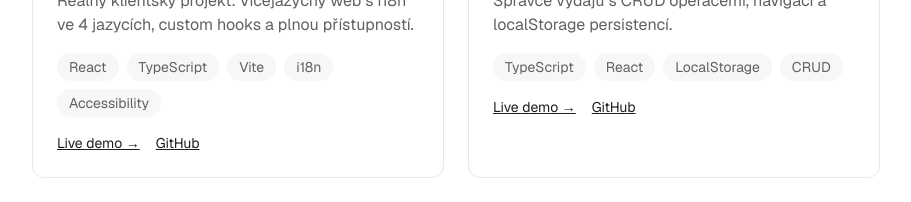
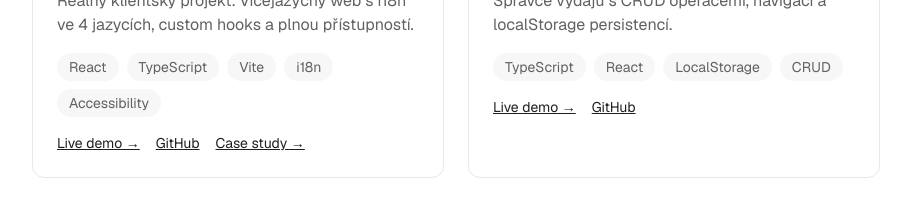
Before and after one commit to LazyTanakaS/Next.js-, a Next.js app: page / in a window 1280 px wide. Shown: the part 1160-1362 px from the top of the page, without its empty margins (184-1095 px from the left). Built offline with nearby package versions, Linux system fonts and the light colour scheme.

Commit message:
feat: add case study link to bekasava project card

```diff
--- a/app/components/ProjectCard.tsx
+++ b/app/components/ProjectCard.tsx
@@ -5,6 +5,7 @@ interface ProjectCardProps {
   demoUrl: string;
   githubUrl: string;
   badge?: string;
+  caseStudyUrl?: string;
 }
 
 export default function ProjectCard({
@@ -14,6 +15,7 @@ export default function ProjectCard({
   demoUrl,
   githubUrl,
   badge,
+  caseStudyUrl,
 }: ProjectCardProps) {
   return (
     <div className="rounded-xl border border-border bg-surface-elevated p-6 transition-[box-shadow,transform] duration-300 hover:-translate-y-0.5 hover:shadow-[0_18px_40px_-24px_rgba(0,0,0,0.45)]">
@@ -57,6 +59,15 @@ export default function ProjectCard({
         >
           GitHub
         </a>
+
+        {caseStudyUrl && (
+          <a
+            href={caseStudyUrl}
+            className="text-sm text-link underline transition-colors hover:text-link-hover"
+          >
+            Case study →
+          </a>
+        )}
       </div>
     </div>
   );
--- a/app/components/ProjectSections.tsx
+++ b/app/components/ProjectSections.tsx
@@ -21,6 +21,7 @@ export default function ProjectSection() {
           tags={["React", "TypeScript", "Vite", "i18n", "Accessibility"]}
           demoUrl="https://bekasava.eu"
           githubUrl="https://github.com/LazyTanakaS/bekasava-eu"
+          caseStudyUrl="/projects/bekasava"
           badge="Klient"
         />
 
```
